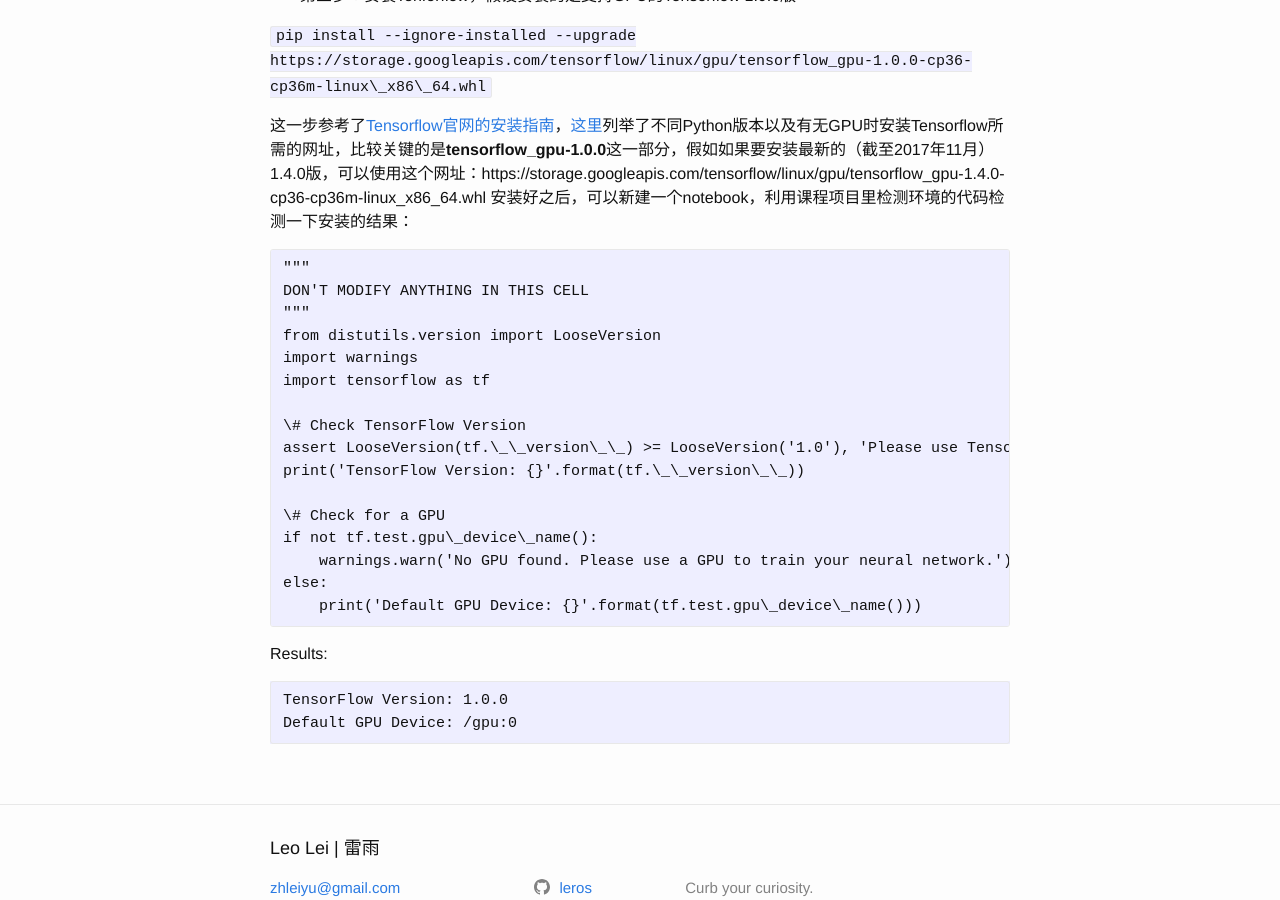
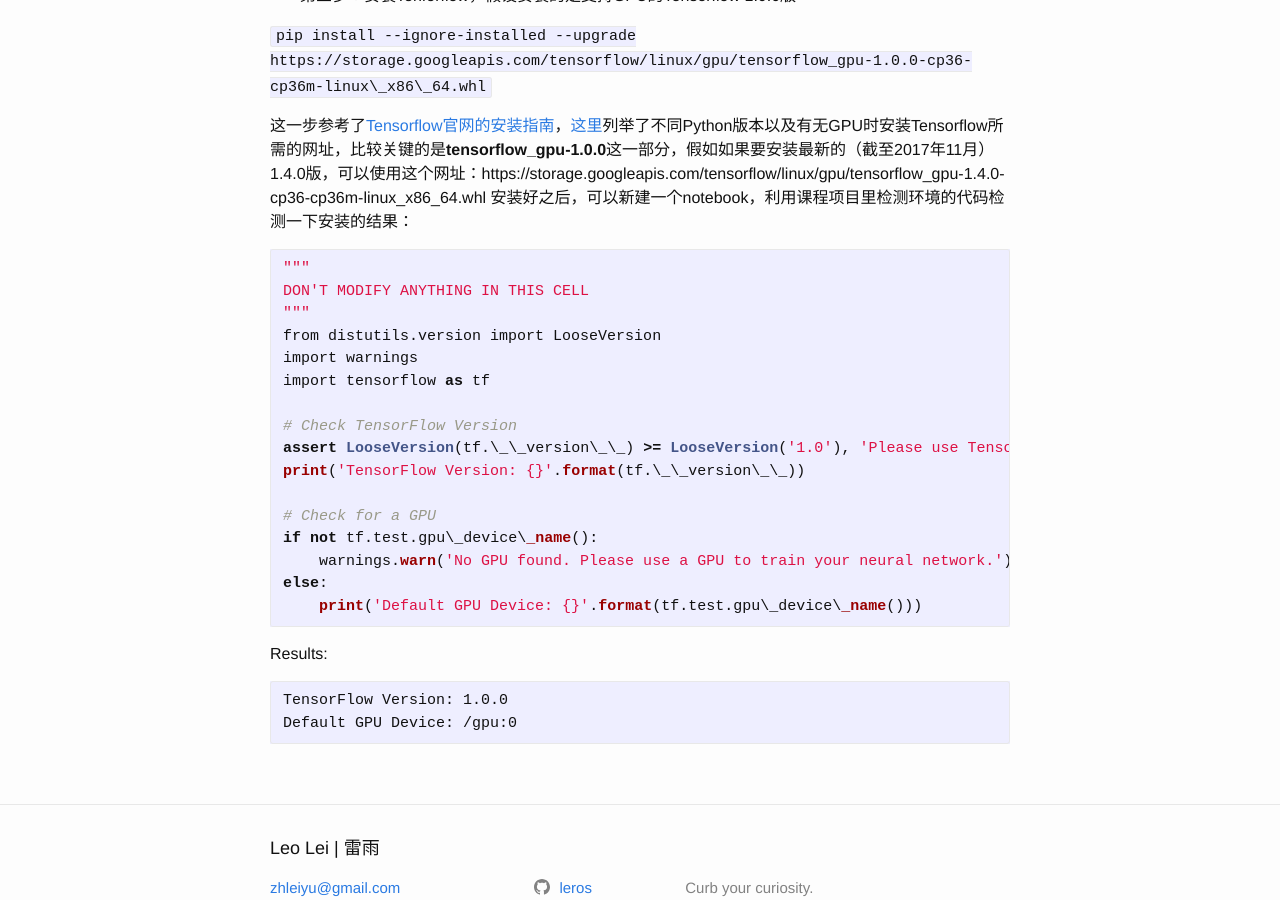
Before and after one commit to leros/leros.github.io, a Jekyll site: the page built from _posts/2017-11-22-dlnd-environment.md, in a window 1280 px wide and 900 px high, scrolled down 549 px. Built offline with Jekyll 4.4.1, drawn with Linux system fonts in a browser that asks for light colours.

Commit message:
Correct the syntax of showing code sniper

````diff
--- a/_posts/2017-11-22-dlnd-environment.md
+++ b/_posts/2017-11-22-dlnd-environment.md
@@ -22,7 +22,7 @@ date:   2017-11-2 21:43:55 -0500
 
 这一步参考了[Tensorflow官网的安装指南](https://www.tensorflow.org/install/install_linux#InstallingAnaconda)，[这里](https://www.tensorflow.org/install/install_linux#the_url_of_the_tensorflow_python_package)列举了不同Python版本以及有无GPU时安装Tensorflow所需的网址，比较关键的是**tensorflow_gpu-1.0.0**这一部分，假如如果要安装最新的（截至2017年11月）1.4.0版，可以使用这个网址：https://storage.googleapis.com/tensorflow/linux/gpu/tensorflow_gpu-1.4.0-cp36-cp36m-linux\_x86\_64.whl 安装好之后，可以新建一个notebook，利用课程项目里检测环境的代码检测一下安装的结果：
 
-```Python
+```python
 """
 DON'T MODIFY ANYTHING IN THIS CELL
 """
@@ -30,11 +30,11 @@ from distutils.version import LooseVersion
 import warnings
 import tensorflow as tf
 
-\# Check TensorFlow Version
+# Check TensorFlow Version
 assert LooseVersion(tf.\_\_version\_\_) >= LooseVersion('1.0'), 'Please use TensorFlow version 1.0 or newer.  You are using {}'.format(tf.\_\_version\_\_)
 print('TensorFlow Version: {}'.format(tf.\_\_version\_\_))
 
-\# Check for a GPU
+# Check for a GPU
 if not tf.test.gpu\_device\_name():
     warnings.warn('No GPU found. Please use a GPU to train your neural network.')
 else:
````
